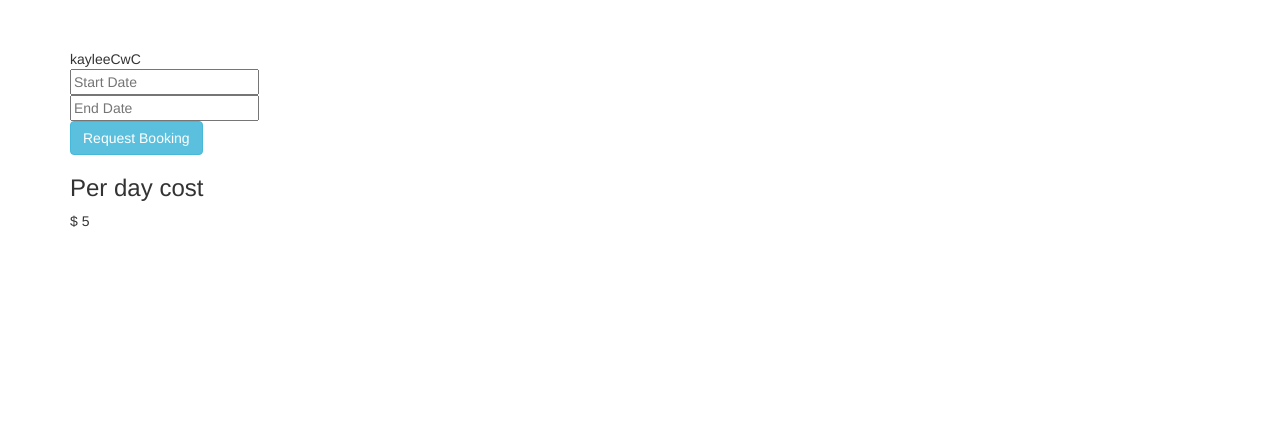
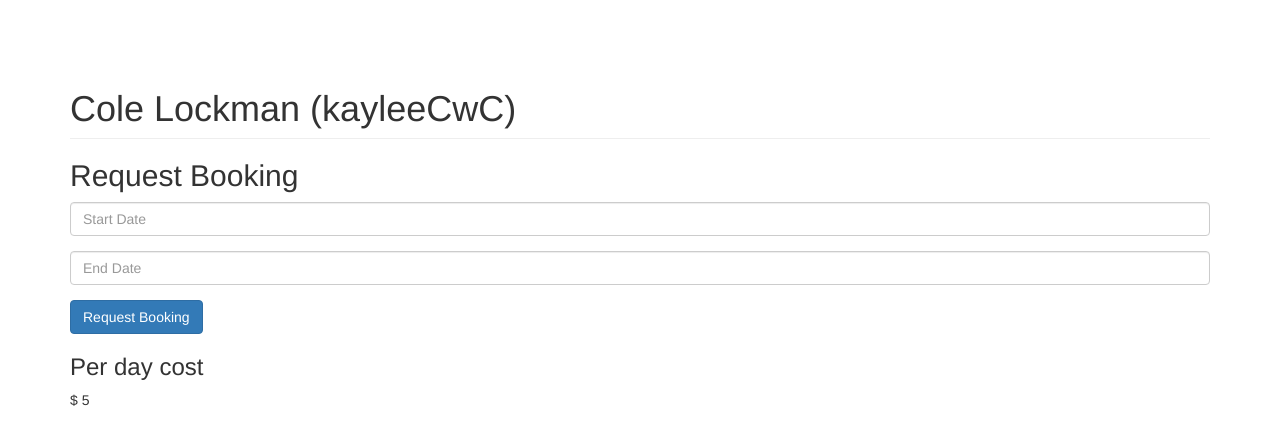
Before and after one commit to chashmeetsingh/Airbnb-Clone, a Rails app: a page that uses app/views/home/public_profile.html.erb in a window 1280 px wide. Shown: the part 51-496 px from the top of the page. Run offline with Rails 7, Linux system fonts and the light colour scheme; style sheets or scripts are compiled from the project's sources; some libraries are stand-ins or nearby versions.

Commit message:
Update Public Profile page

```diff
--- a/app/views/home/public_profile.html.erb
+++ b/app/views/home/public_profile.html.erb
@@ -2,18 +2,26 @@
   <div class="alert-custom">Start Date must be before End Date</div>
 </div>
 
-<% if @user %>
-  <%= @user.username %>
-    <% user_id = @user.id %>
-    <% else %>
-    <% user_id = nil %>
-<% end %>
+<h1 class="page-header">
+  <%= @user.first_name %> <%= @user.last_name %> (<%= @user.username %>)
+</h1>
+
+<h2>Request Booking</h2>
 
 <%= form_for :booking, url: { action: 'new', controller: 'booking' }, html: { id: 'booking_form' } do |f| %>
-    <%= f.text_field :start_date, placeholder: 'Start Date', size: '20', required: true, id: 'start_date', class: 'input-group' %>
-    <%= f.text_field :end_date, placeholder: 'End Date', size: '20', required: true, id: 'end_date', class: 'input-group' %>
-    <%= f.text_field :provider_id, type: 'hidden', value: user_id %>
-    <%= f.button 'Request Booking', class: 'btn btn-info', type: 'button', onclick: 'validate();' %>
+  <div class="form-group">
+    <%= f.text_field :start_date, placeholder: 'Start Date', size: '20', required: true, id: 'start_date', class: 'form-control' %>
+  </div>
+
+  <div class="form-group">
+    <%= f.text_field :end_date, placeholder: 'End Date', size: '20', required: true, id: 'end_date', class: 'form-control' %>
+  </div>
+
+  <div class="form-group">
+    <%= f.text_field :provider_id, type: 'hidden', value: @user.id %>
+  </div>
+
+  <%= f.button 'Request Booking', class: 'btn btn-primary', type: 'button', onclick: 'validate();' %>
 <% end %>
 
 <h3>Per day cost</h3>
```
